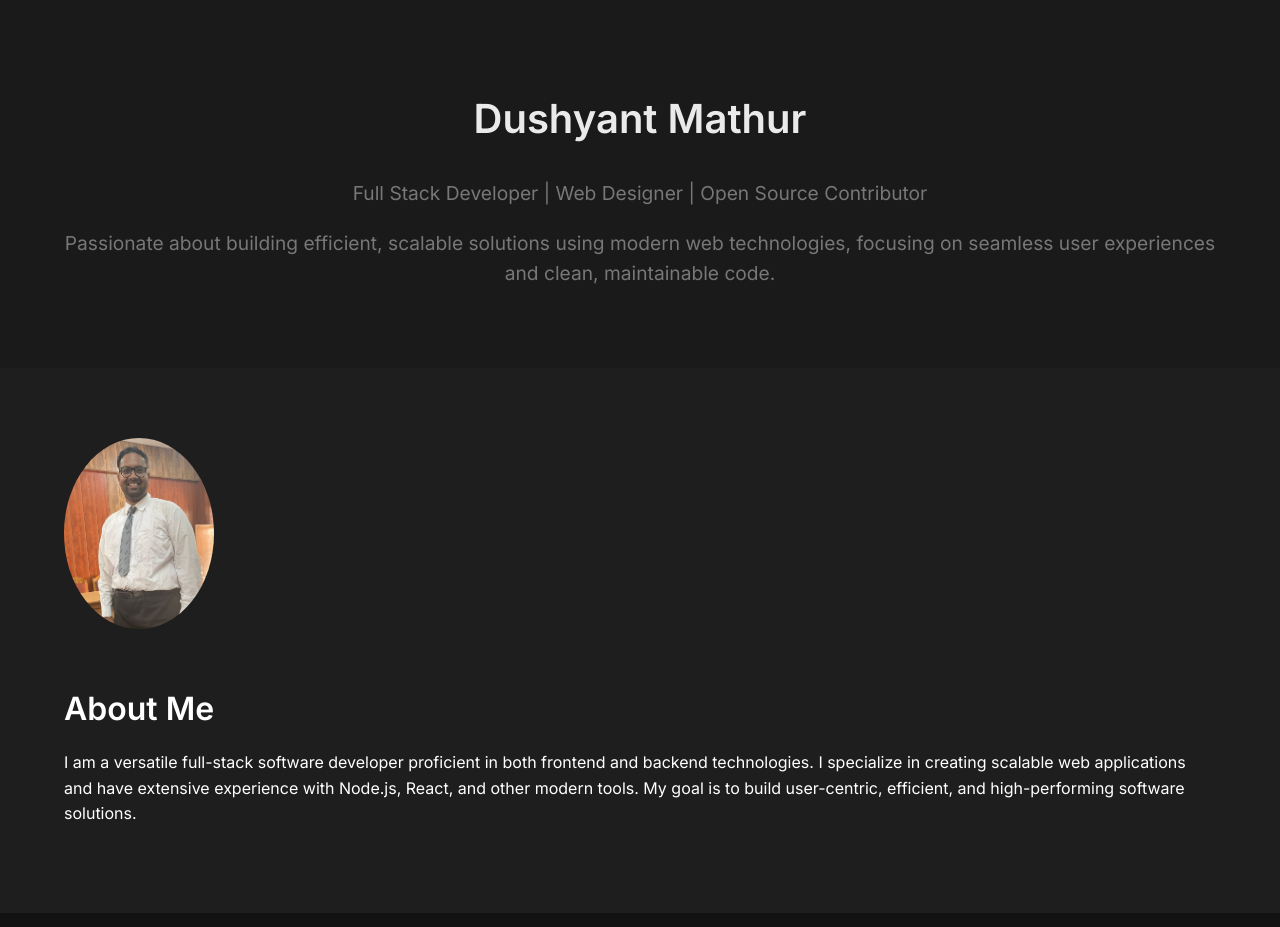
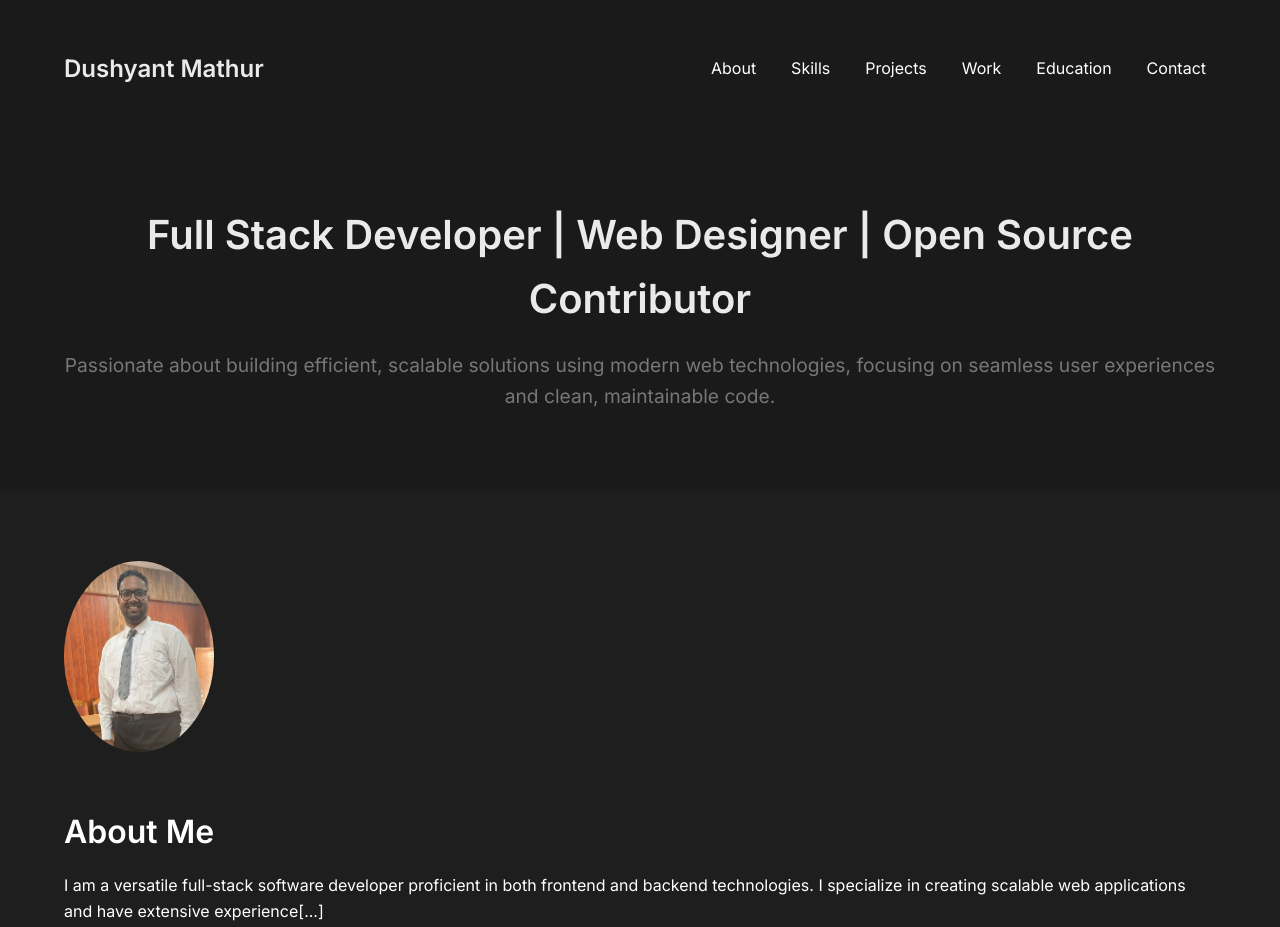
Before and after one commit to Dushyant369/projects, a plain HTML site: page Portfolio/index.html in a window 1280 px wide. Shown: the top 927 px of the page. Drawn offline with Linux system fonts and the light colour scheme.

Commit message:
improved Portfolio

```diff
--- a/Portfolio/index.html
+++ b/Portfolio/index.html
@@ -9,11 +9,25 @@
     <link href="https://fonts.googleapis.com/css2?family=Inter:wght@400;600&display=swap" rel="stylesheet">
 </head>
 <body>
+    <!-- Navigation -->
+    <nav>
+        <div class="container">
+            <h1>Dushyant Mathur</h1>
+            <ul>
+                <li><a href="#about">About</a></li>
+                <li><a href="#skills">Skills</a></li>
+                <li><a href="#projects">Projects</a></li>
+                <li><a href="#work">Work</a></li>
+                <li><a href="#education">Education</a></li>
+                <li><a href="#contact">Contact</a></li>
+            </ul>
+        </div>
+    </nav>
+
     <!-- Header Section -->
     <header>
         <div class="container">
-            <h1>Dushyant Mathur</h1>
-            <p>Full Stack Developer | Web Designer | Open Source Contributor</p>
+            <h2>Full Stack Developer | Web Designer | Open Source Contributor</h2>
             <p>Passionate about building efficient, scalable solutions using modern web technologies, focusing on seamless user experiences and clean, maintainable code.</p>
         </div>
         <button id="scrollTopButton" title="Go to top">⬆️</button>
@@ -27,7 +41,7 @@
             </div>
             <div class="bio">
                 <h2>About Me</h2>
-                <p>I am a versatile full-stack software developer proficient in both frontend and backend technologies. I specialize in creating scalable web applications and have extensive experience with Node.js, React, and other modern tools. My goal is to build user-centric, efficient, and high-performing software solutions.</p>
+                <p>I am a versatile full-stack software developer proficient in both frontend and backend technologies. I specialize in creating scalable web applications and have extensive experience[...]
             </div>
         </div>
     </section>
@@ -62,7 +76,7 @@
                 <div class="project">
                     <img src="./images/course-top.png" alt="CourseTop Project">
                     <h3>CourseTop</h3>
-                    <p>An admin and client-side backend server implementation for managing online courses. Utilizes Express.js for the server, MongoDB for the database, and JSON Web Tokens (JWT) for secure authentication.</p>
+                    <p>An admin and client-side backend server implementation for managing online courses. Utilizes Express.js for the server, MongoDB for the database, and JSON Web Tokens (JWT) for s[...]
                     <a href="#">GitHub</a>
                 </div>
                 <div class="project">
@@ -82,11 +96,11 @@
             <h2>Work Experience</h2>
             <div class="work-item">
                 <h3>Software Engineer Intern - Google</h3>
-                <p>Worked on optimizing internal tools, resulting in a 20% increase in performance across several teams. Developed new features using React and Node.js for a large-scale internal project used by over 1,000 employees globally.</p>
+                <p>Worked on optimizing internal tools, resulting in a 20% increase in performance across several teams. Developed new features using React and Node.js for a large-scale internal proje[...]
             </div>
             <div class="work-item">
                 <h3>Full Stack Developer - TechStartupX</h3>
-                <p>Led the backend development of a SaaS platform that supports over 10,000 users. Utilized Docker and Kubernetes for deployment, resulting in a highly scalable and resilient architecture.</p>
+                <p>Led the backend development of a SaaS platform that supports over 10,000 users. Utilized Docker and Kubernetes for deployment, resulting in a highly scalable and resilient architect[...]
             </div>
         </div>
     </section>
--- a/Portfolio/main.js
+++ b/Portfolio/main.js
@@ -15,3 +15,14 @@ scrollTopButton.onclick = function() {
     document.body.scrollTop = 0; // For Safari
     document.documentElement.scrollTop = 0; // For Chrome, Firefox, IE and Opera
 };
+
+// Smooth scrolling for navigation links
+document.querySelectorAll('nav a').forEach(anchor => {
+    anchor.addEventListener('click', function(e) {
+        e.preventDefault();
+
+        document.querySelector(this.getAttribute('href')).scrollIntoView({
+            behavior: 'smooth'
+        });
+    });
+});
--- a/Portfolio/styles.css
+++ b/Portfolio/styles.css
@@ -27,15 +27,58 @@ a:hover {
   text-decoration: underline;
 }
 
+/* Navigation */
+nav {
+  background-color: #1A1A1A;
+  padding: 10px 0;
+  position: fixed;
+  width: 100%;
+  top: 0;
+  z-index: 1000;
+}
+
+nav .container {
+  display: flex;
+  justify-content: space-between;
+  align-items: center;
+}
+
+nav h1 {
+  font-size: 1.5rem;
+  color: #eaeaea;
+}
+
+nav ul {
+  list-style: none;
+  display: flex;
+  gap: 15px;
+}
+
+nav ul li {
+  display: inline;
+}
+
+nav ul li a {
+  color: #fff;
+  text-decoration: none;
+  padding: 5px 10px;
+  transition: background-color 0.3s;
+}
+
+nav ul li a:hover {
+  background-color: #4CAF50;
+}
+
 /* Header */
 header {
   background-color: #1A1A1A;
-  padding: 40px 0;
+  padding: 100px 0 40px 0;
   text-align: center;
   position: relative;
+  margin-top: 50px;
 }
 
-header h1 {
+header h2 {
   font-size: 2.5rem;
   color: #eaeaea;
 }
@@ -76,6 +119,11 @@ header p {
   border-radius: 50%;
   width: 150px;
   margin-bottom: 20px;
+  transition: transform 0.3s;
+}
+
+.profile-pic img:hover {
+  transform: scale(1.1);
 }
 
 /* Skills Section */
@@ -98,6 +146,11 @@ header p {
   flex: 1 1 calc(33% - 40px);
   min-width: 200px;
   text-align: center;
+  transition: transform 0.3s;
+}
+
+.skill:hover {
+  transform: scale(1.05);
 }
 
 /* Projects Section */
@@ -116,11 +169,21 @@ header p {
   background-color: #292929;
   padding: 20px;
   border-radius: 5px;
+  transition: transform 0.3s;
+}
+
+.project:hover {
+  transform: scale(1.05);
 }
 
 .project img {
   width: 100%;
   border-radius: 5px;
+  transition: transform 0.3s;
+}
+
+.project img:hover {
+  transform: scale(1.1);
 }
 
 /* Work Section */
@@ -163,6 +226,13 @@ header p {
 
 #contact .social-links a {
   margin: 0 10px;
+  color: #fff;
+  text-decoration: none;
+  transition: color 0.3s;
+}
+
+#contact .social-links a:hover {
+  color: #4CAF50;
 }
 
 /* Footer */
```
